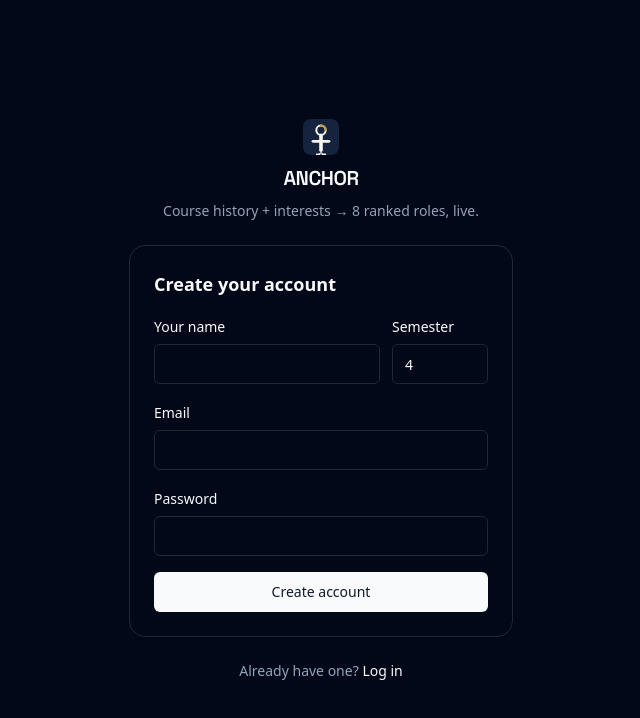
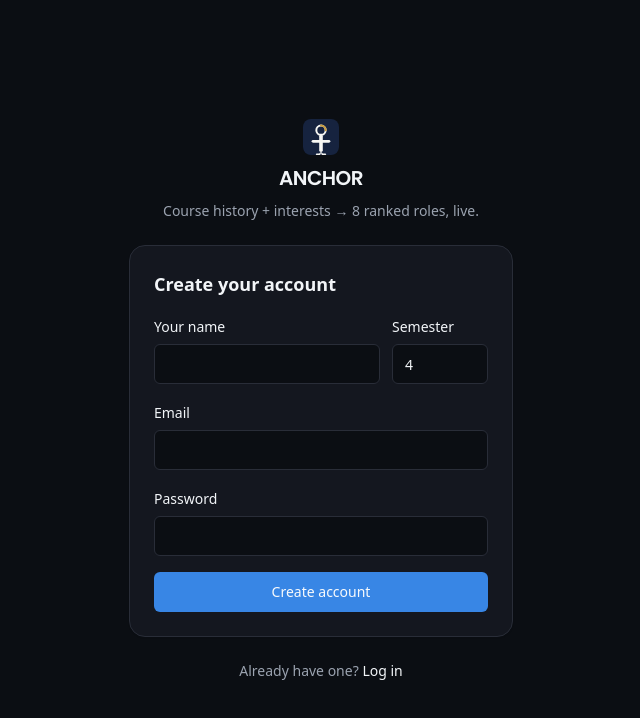
Before and after one commit to wahabtariqq/anchor-hackathon, a React (Vite) app in the folder frontend/: page /signup in a window 1280 px wide. Shown: the top 718 px of the page, without its empty margins (319-959 px from the left). Built offline with nearby package versions, Linux system fonts and the light colour scheme.

Commit message:
2. Frontend - refined progress chart

```diff
--- a/frontend/index.html
+++ b/frontend/index.html
@@ -10,7 +10,7 @@
     <link rel="preconnect" href="https://fonts.googleapis.com" />
     <link rel="preconnect" href="https://fonts.gstatic.com" crossorigin />
     <link
-      href="https://fonts.googleapis.com/css2?family=Space+Grotesk:wght@500;600;700&display=swap"
+      href="https://fonts.googleapis.com/css2?family=Poppins:wght@500;600;700&display=swap"
       rel="stylesheet"
     />
   </head>
--- a/frontend/src/app/AppShell.tsx
+++ b/frontend/src/app/AppShell.tsx
@@ -20,8 +20,8 @@ const NAV_ITEMS = [
 
 const navLinkClass = ({ isActive }: { isActive: boolean }) =>
   cn(
-    "flex items-center gap-2.5 rounded-token-md px-3 py-2 text-sm font-medium text-muted-foreground transition-colors hover:bg-accent hover:text-foreground motion-reduce:transition-none",
-    isActive && "bg-accent text-foreground",
+    "flex items-center gap-2.5 rounded-token-md border-l-2 border-transparent px-3 py-2 text-sm font-medium text-muted-foreground transition-colors hover:bg-accent hover:text-foreground motion-reduce:transition-none",
+    isActive && "border-primary bg-primary/10 text-foreground",
   );
 
 function initials(name: string): string {
--- a/frontend/src/features/dashboard/StatCards.tsx
+++ b/frontend/src/features/dashboard/StatCards.tsx
@@ -24,10 +24,10 @@ function Delta({ value }: { value: number }) {
 export function StatCards({ topRole, skillsVerified, verifiedDelta, skillsChecked, checkedDelta }: StatCardsProps) {
   return (
     <div className="grid grid-cols-3 gap-4">
-      <Card>
+      <Card className="border-primary/20 bg-gradient-to-br from-primary/10 to-transparent">
         <CardContent className="p-4">
           <p className="text-xs font-medium uppercase tracking-wide text-muted-foreground">Top role fit</p>
-          <p className="font-display text-display">{topRole ? `${topRole.fit}%` : "—"}</p>
+          <p className="font-display text-display text-primary">{topRole ? `${topRole.fit}%` : "—"}</p>
           <p className="mt-1 truncate text-sm text-muted-foreground">
             {topRole?.title ?? "Complete your analysis"}
           </p>
@@ -36,7 +36,7 @@ export function StatCards({ topRole, skillsVerified, verifiedDelta, skillsChecke
       <Card>
         <CardContent className="p-4">
           <p className="text-xs font-medium uppercase tracking-wide text-muted-foreground">Skills verified</p>
-          <p className="font-display text-display">{skillsVerified}</p>
+          <p className="font-display text-display text-anchor-good">{skillsVerified}</p>
           <div className="mt-1">
             <Delta value={verifiedDelta} />
           </div>
--- a/frontend/src/features/roadmap/SkillRow.tsx
+++ b/frontend/src/features/roadmap/SkillRow.tsx
@@ -65,9 +65,11 @@ export function SkillRow({ skill, weight, onToggle, variant = "row", className }
             }}
           />
         ) : (
+          // covered-full falls through to here too — checked, since it's already covered by
+          // coursework, not something still to tick.
           <Checkbox
             id={inputId}
-            checked={state === "ticked"}
+            checked={state === "ticked" || state === "covered-full"}
             onCheckedChange={() => onToggle?.(skill.id)}
           />
         )}
--- a/frontend/src/features/skills/SkillsPage.tsx
+++ b/frontend/src/features/skills/SkillsPage.tsx
@@ -118,7 +118,12 @@ export function SkillsPage() {
                       }}
                     />
                   ) : (
-                    <Checkbox id={inputId} checked={state === "ticked"} onCheckedChange={() => toggle(s.id)} />
+                    // covered-full falls through to here too — checked, matching SkillRow.tsx.
+                    <Checkbox
+                      id={inputId}
+                      checked={state === "ticked" || state === "covered-full"}
+                      onCheckedChange={() => toggle(s.id)}
+                    />
                   )}
                 </div>
                 <div className="min-w-0 flex-1 space-y-1">
--- a/frontend/src/index.css
+++ b/frontend/src/index.css
@@ -36,27 +36,36 @@
   /* The app is dark-only (index.html sets class="dark" permanently, and App.tsx pins
      next-themes to it) — this is the one theme the app actually renders. The :root
      block above is kept as the source shadcn variables were generated from, not as a
-     reachable light mode. */
+     reachable light mode.
+
+     Palette redone (2026-09-04) per PRD-V2 §8: distinct near-black base vs. raised card
+     surface, one hover step, and ONE brand accent (the existing anchor-adjacent/ring-fill
+     blue, #3987e5) driving primary buttons, focus rings, and active nav — instead of the
+     stock shadcn slate theme, where background/card/popover were identical and
+     secondary/muted/accent/border/input were also all identical to each other (that
+     collapse of six distinct roles into two flat surfaces is what read as "mono colored").
+     Neutrals are tinted slightly toward the brand hue (H222) rather than pure gray — a
+     dark UI reads more considered when its grays aren't neutral. */
   .dark {
-    --background: 222.2 84% 4.9%;
-    --foreground: 210 40% 98%;
-    --card: 222.2 84% 4.9%;
-    --card-foreground: 210 40% 98%;
-    --popover: 222.2 84% 4.9%;
-    --popover-foreground: 210 40% 98%;
-    --primary: 210 40% 98%;
-    --primary-foreground: 222.2 47.4% 11.2%;
-    --secondary: 217.2 32.6% 17.5%;
-    --secondary-foreground: 210 40% 98%;
-    --muted: 217.2 32.6% 17.5%;
-    --muted-foreground: 215 20.2% 65.1%;
-    --accent: 217.2 32.6% 17.5%;
-    --accent-foreground: 210 40% 98%;
-    --destructive: 0 62.8% 30.6%;
+    --background: 222 26% 6%;          /* #090b0f — near-black base */
+    --foreground: 210 30% 96%;         /* soft off-white, not pure white */
+    --card: 222 22% 10%;               /* #14171d — raised surface, distinct from base */
+    --card-foreground: 210 30% 96%;
+    --popover: 222 22% 11%;
+    --popover-foreground: 210 30% 96%;
+    --primary: 213 77% 56%;            /* #3987e5 — the one brand accent, not white */
+    --primary-foreground: 210 40% 98%;
+    --secondary: 222 18% 15%;
+    --secondary-foreground: 210 30% 96%;
+    --muted: 222 16% 13%;
+    --muted-foreground: 218 12% 65%;
+    --accent: 222 24% 17%;             /* one hover step above card */
+    --accent-foreground: 210 30% 96%;
+    --destructive: 0 70% 46%;
     --destructive-foreground: 210 40% 98%;
-    --border: 217.2 32.6% 17.5%;
-    --input: 217.2 32.6% 17.5%;
-    --ring: 212.7 26.8% 83.9%;
+    --border: 222 16% 19%;
+    --input: 222 16% 19%;
+    --ring: 213 77% 56%;               /* focus rings match the brand accent */
 
     /* anchor-design §2's dark step of the same ramp — good/critical are the reference
        palette's pre-validated hexes for both surfaces, so they don't change here. */
--- a/frontend/src/styles/tokens.css
+++ b/frontend/src/styles/tokens.css
@@ -4,10 +4,10 @@
  * slate vars in src/index.css stay the single source of truth (anchor-design skill §2). */
 
 :root {
-  /* Space Grotesk: headings, fit %, and dashboard stat numerals only — never body copy
+  /* Poppins: headings, fit %, and dashboard stat numerals only — never body copy
    * (anchor-design §3: "Numbers are the heroes"). Falls back to the system sans stack used
    * everywhere else so a slow font load never blocks a readable page. */
-  --font-display: "Space Grotesk", ui-sans-serif, system-ui, sans-serif;
+  --font-display: "Poppins", ui-sans-serif, system-ui, sans-serif;
 
   --text-display: 2.5rem;   /* dashboard greeting, top-level fit % */
   --text-heading: 1.25rem;  /* role/page titles */
```
Also changed, not shown: frontend/src/features/dashboard/FitChart.tsx (+78 -33 lines), 2 other files (tests, documents, lock files or other folders).
